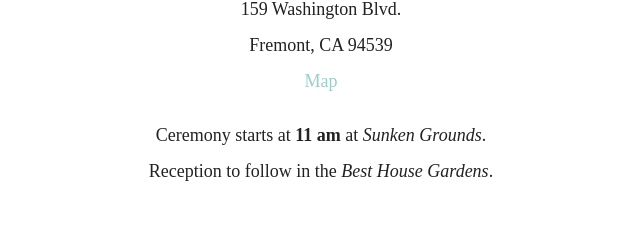
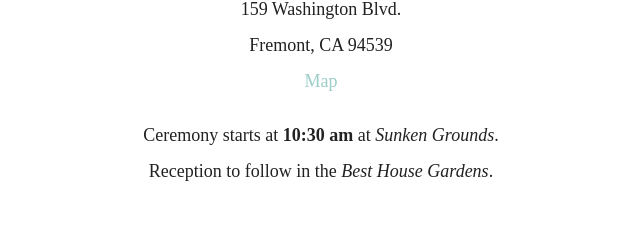
Before and after one commit to topherauyeung/grace-and-moses, a website: page index.html in a window 1280 px wide. Shown: the part 3355-3595 px from the top of the page, 319-959 px from the left. Drawn offline with nearby package versions, Linux system fonts and the light colour scheme; a script that the page names is missing.

Commit message:
e-mail assets and changing time of ceremony

```diff
--- a/index.html
+++ b/index.html
@@ -86,7 +86,7 @@
 							<a href="https://www.google.com/maps/place/159+Washington+Blvd/@37.5334625,-121.9228127,17z/data=!3m1!4b1!4m2!3m1!1s0x808fc6b7aad40097:0xf7834942e4655f28" target="_blank">Map</a>
 						</p>
 						<p class="details-time">
-							Ceremony starts at <strong>11 am</strong> at <em>Sunken Grounds</em>.<br>
+							Ceremony starts at <strong>10:30 am</strong> at <em>Sunken Grounds</em>.<br>
 							Reception to follow in the <em>Best House Gardens</em>.
 						</p>
 					</div>
```
Also changed, not shown: rsvp.html (+1 -1 lines), assets/e-mail-photo.jpg (added), 2 other files.
